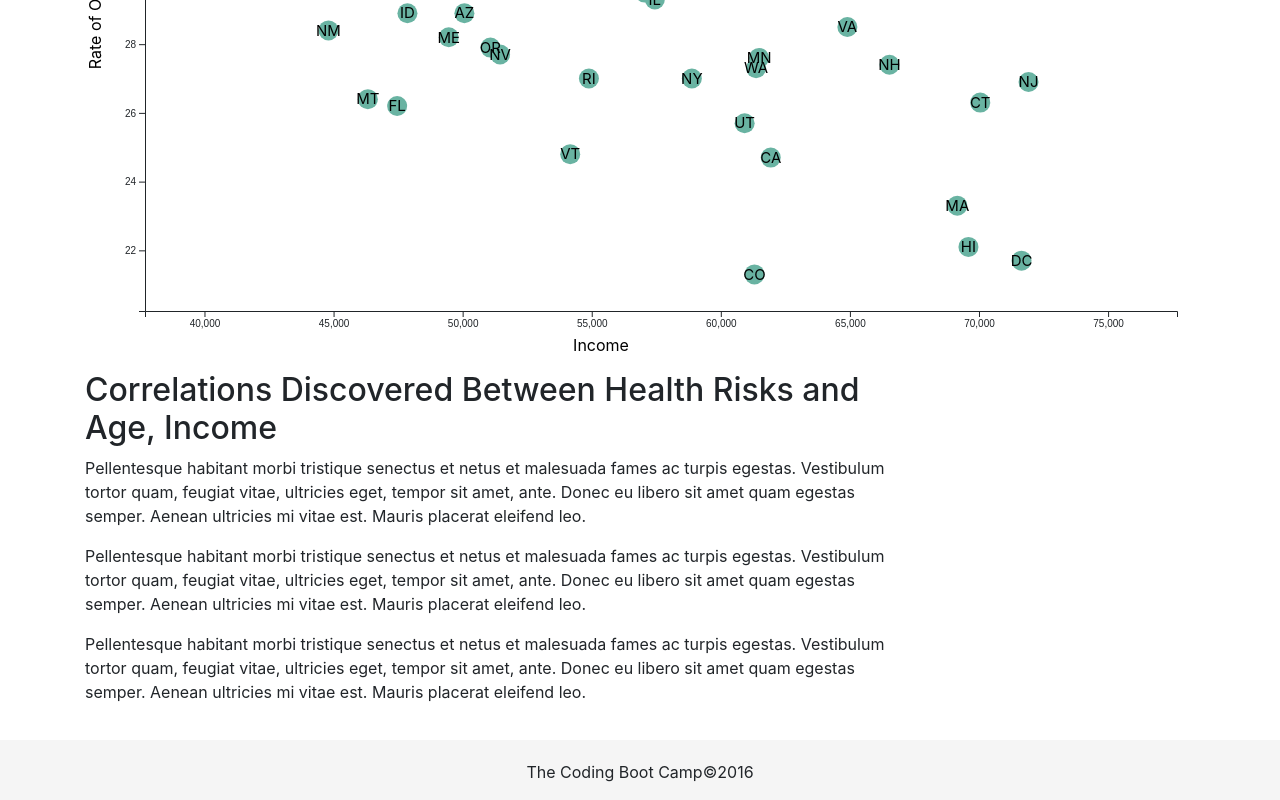
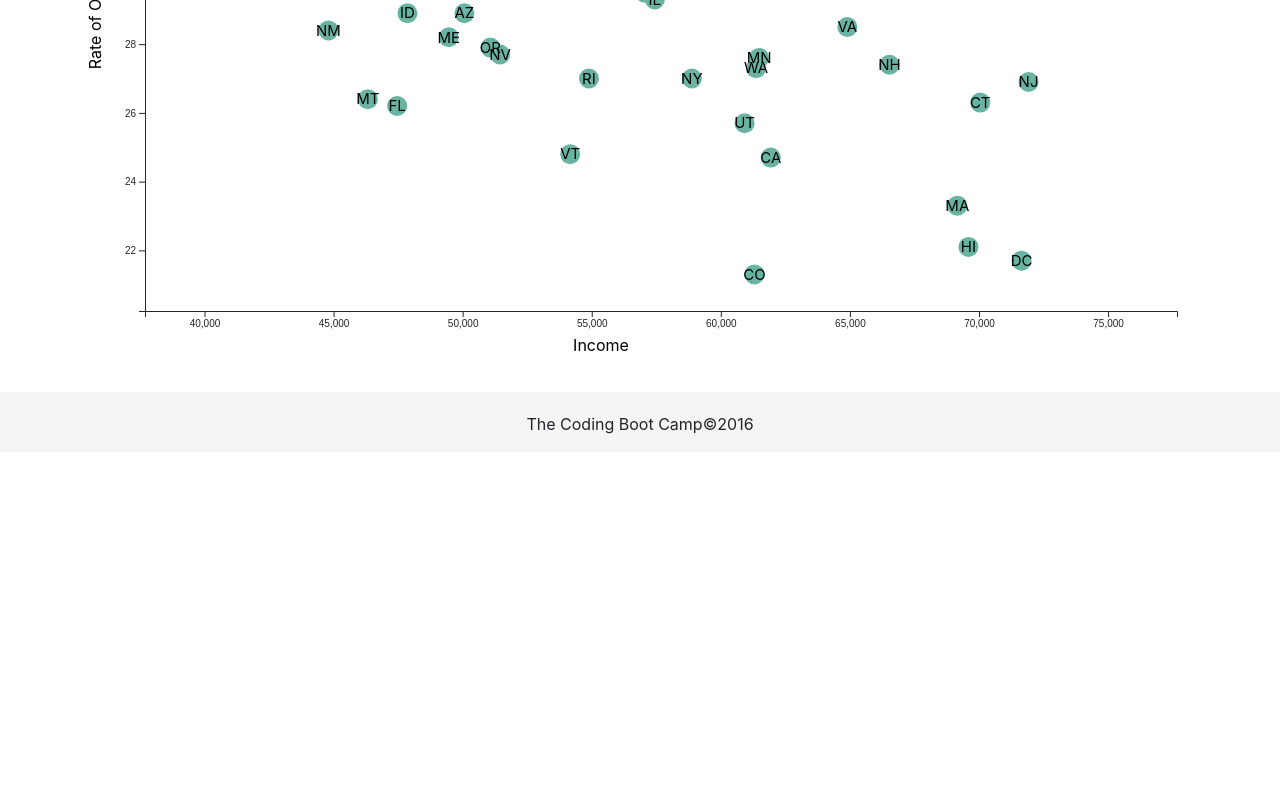
Before and after one commit to aha1994/D3-Challenge-AHA, a plain HTML site: page index.html in a window 1280 px wide. Shown: the part 405-1205 px from the top of the page. After the commit the page ends 857 px from the top, so only its background shows below. Drawn offline with nearby package versions, Linux system fonts and the light colour scheme.

Commit message:
removed nonsense

```diff
--- a/index.html
+++ b/index.html
@@ -27,18 +27,7 @@
     <div class="row">
       <div class="col-xs-12  col-md-9">
         <div class="article">
-          <h2>Correlations Discovered Between Health Risks and Age, Income</h2>
-          <p>Pellentesque habitant morbi tristique senectus et netus et malesuada fames ac turpis egestas. Vestibulum tortor
-            quam, feugiat vitae, ultricies eget, tempor sit amet, ante. Donec eu libero sit amet quam egestas semper. Aenean
-            ultricies mi vitae est. Mauris placerat eleifend leo.</p>
 
-          <p>Pellentesque habitant morbi tristique senectus et netus et malesuada fames ac turpis egestas. Vestibulum tortor
-            quam, feugiat vitae, ultricies eget, tempor sit amet, ante. Donec eu libero sit amet quam egestas semper. Aenean
-            ultricies mi vitae est. Mauris placerat eleifend leo.</p>
-
-          <p>Pellentesque habitant morbi tristique senectus et netus et malesuada fames ac turpis egestas. Vestibulum tortor
-            quam, feugiat vitae, ultricies eget, tempor sit amet, ante. Donec eu libero sit amet quam egestas semper. Aenean
-            ultricies mi vitae est. Mauris placerat eleifend leo.</p>
         </div>
       </div>
     </div>
```
